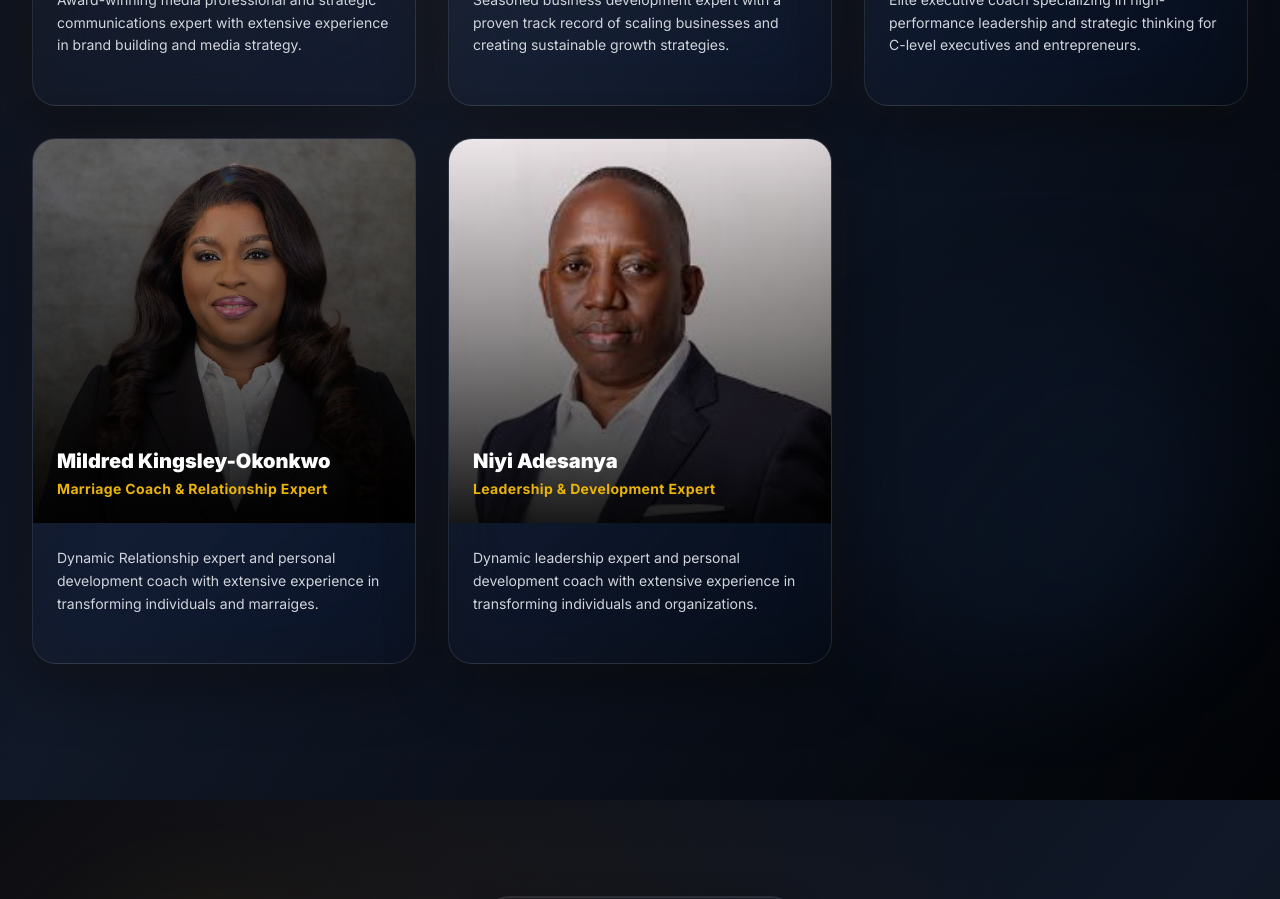
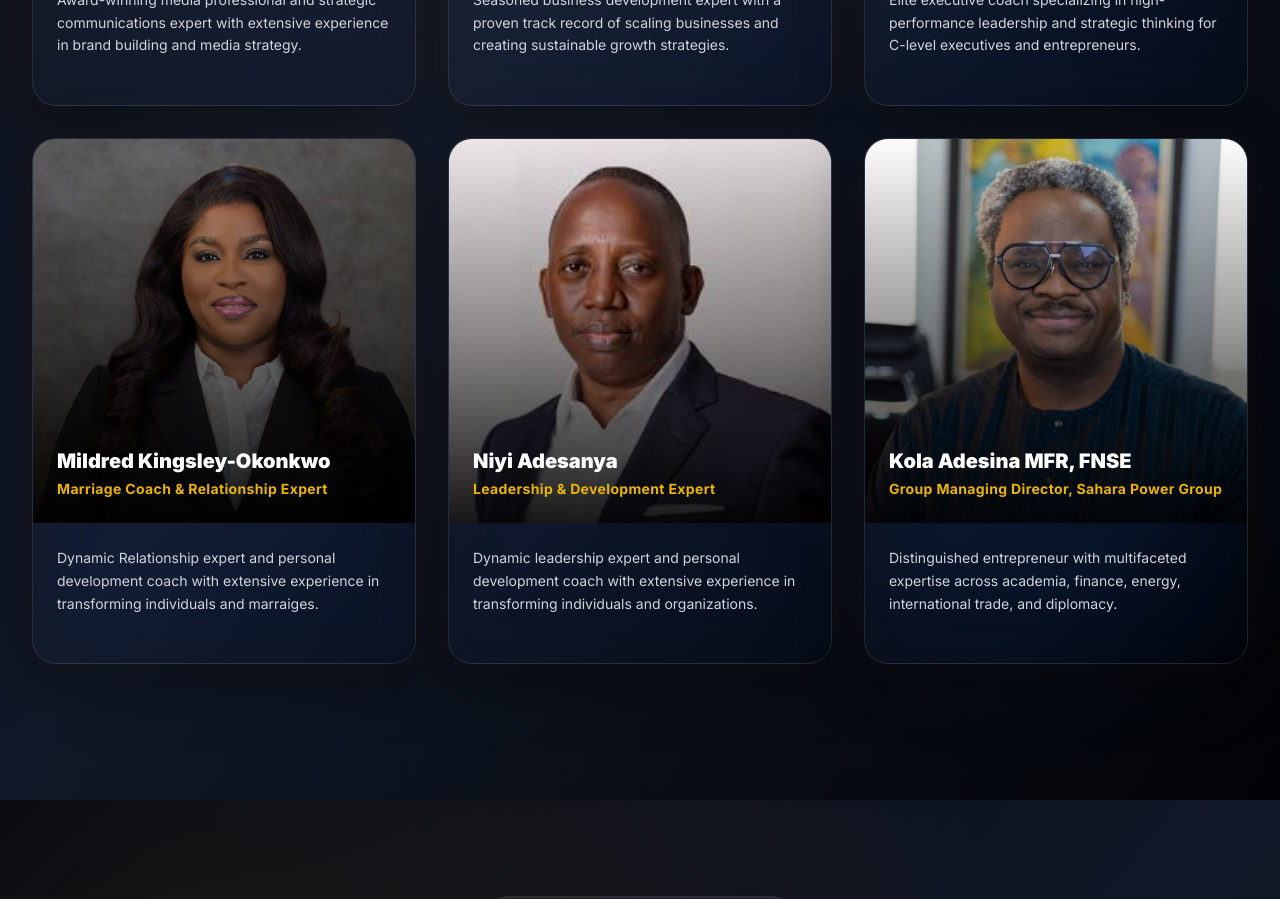
Before and after one commit to TonyCookey/inner-circle-with-pk, a React (Vite) app: page / in a window 1280 px wide. Shown: the part 4580-5479 px from the top of the page. Built offline with nearby package versions, Linux system fonts and the light colour scheme.

Commit message:
Feat: added Kola Adesina to speaker list

```diff
--- a/src/components/GuestSpeakers.tsx
+++ b/src/components/GuestSpeakers.tsx
@@ -8,7 +8,6 @@ export function GuestSpeakers() {
       expertise: "Leadership Development, Personal Excellence",
       image: "/dr-sam-adeyemi.jpg",
       description: "Renowned leadership expert and founder of Daystar Leadership Academy, Dr. Sam has impacted millions through his teachings on leadership.",
-      highlight: "Global Impact Leader",
     },
     {
       name: "Dr. Cosmas Maduka",
@@ -17,7 +16,6 @@ export function GuestSpeakers() {
       image: "/cosmas-maduka.jpg",
       description:
         "Founder and CEO of Coscharis Group, a multi-billion naira conglomerate. Dr. Maduka is a testament to the power of vision, persistence, and strategic thinking.",
-      highlight: "Billionaire Entrepreneur",
     },
     {
       name: "Dr. Olumide Emmanuel",
@@ -26,7 +24,6 @@ export function GuestSpeakers() {
       image: "/olumide-emmanuel.jpg",
       description:
         "A visionary leader in Real estate and innovation, Dr. Emmanuel brings cutting-edge insights on mental transformation and strategic innovation.",
-      highlight: "Tech Visionary",
     },
     {
       name: "Kunle Soriyan",
@@ -34,7 +31,6 @@ export function GuestSpeakers() {
       expertise: "Media Strategy, Communications",
       image: "/kunle-soriyan.jpg",
       description: "Award-winning media professional and strategic communications expert with extensive experience in brand building and media strategy.",
-      highlight: "Media Strategist",
     },
     {
       name: "Wale Oyedeji",
@@ -42,7 +38,6 @@ export function GuestSpeakers() {
       expertise: "Business Growth, Strategic Planning",
       image: "/wale-oyedeji.jpg",
       description: "Seasoned business development expert with a proven track record of scaling businesses and creating sustainable growth strategies.",
-      highlight: "Growth Architect",
     },
     {
       name: "Foluso Phillips",
@@ -50,7 +45,6 @@ export function GuestSpeakers() {
       expertise: "Executive Coaching, Performance",
       image: "/foluso-philips.jpeg",
       description: "Elite executive coach specializing in high-performance leadership and strategic thinking for C-level executives and entrepreneurs.",
-      highlight: "Performance Expert",
     },
     {
       name: "Mildred Kingsley-Okonkwo",
@@ -58,7 +52,6 @@ export function GuestSpeakers() {
       expertise: "Leadership, Personal Development",
       image: "/mildred-kingsley-okonkwo.jpg",
       description: "Dynamic Relationship expert and personal development coach with extensive experience in transforming individuals and marraiges.",
-      highlight: "Transformation Catalyst",
     },
     {
       name: "Niyi Adesanya",
@@ -66,7 +59,13 @@ export function GuestSpeakers() {
       expertise: "Leadership, Personal Development",
       image: "/niyi-adesanya.jpg",
       description: "Dynamic leadership expert and personal development coach with extensive experience in transforming individuals and organizations.",
-      highlight: "Leadership Expert",
+    },
+    {
+      name: "Kola Adesina MFR, FNSE",
+      title: "Group Managing Director,  Sahara Power Group",
+      expertise: "Leadership, Personal Development",
+      image: "/kola-adesina.jpeg",
+      description: "Distinguished entrepreneur with multifaceted expertise across academia, finance, energy, international trade, and diplomacy.",
     },
   ];
 
```
Also changed, not shown: public/kola-adesina.jpeg (added).
